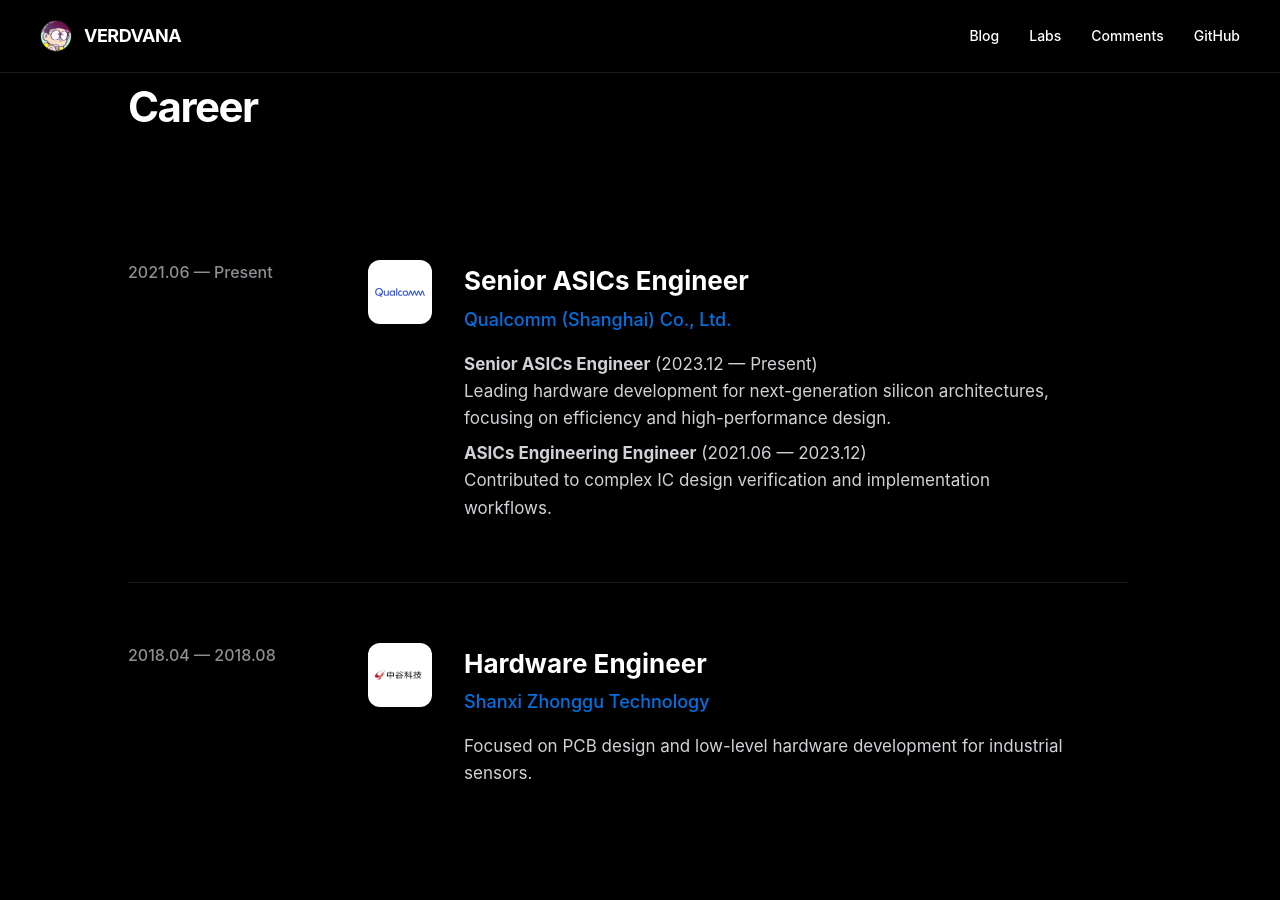
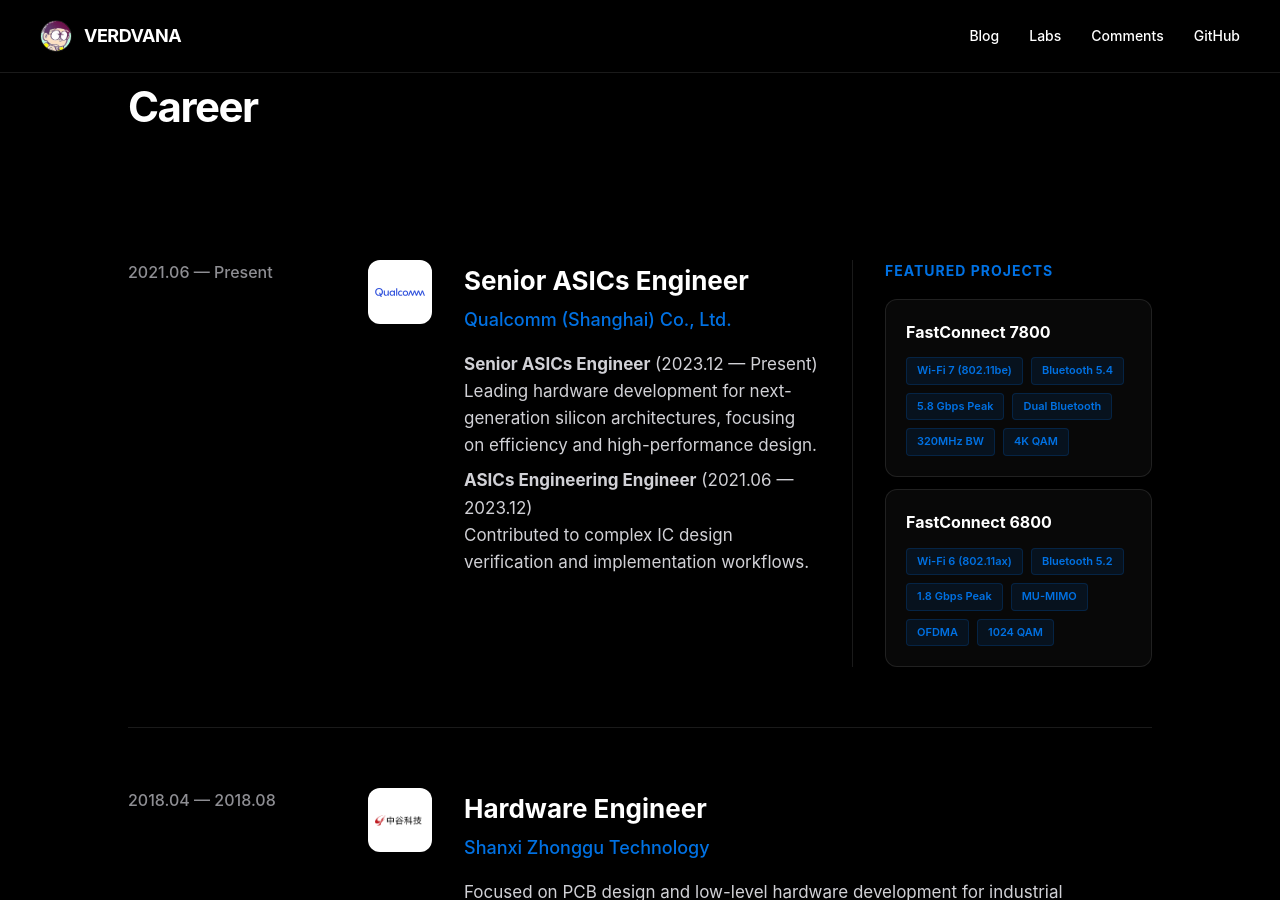
Before and after one commit to Verdvana/Verdvana.github.io, a Jekyll site: the page built from index.html, in a window 1280 px wide and 900 px high, scrolled down 1762 px. Built offline with Jekyll 4.4.1, drawn with Linux system fonts in a browser that asks for light colours.

Commit message:
add project in qualcomm

```diff
--- a/index.html
+++ b/index.html
@@ -278,7 +278,7 @@
 
         /* Career Section with Company Logos */
         .career-container {
-            max-width: 1000px;
+            max-width: 1200px;
         }
 
         .career-item {
@@ -345,6 +345,51 @@
             max-width: 600px;
         }
 
+        .projects-area {
+            flex-shrink: 0;
+            width: 300px;
+            padding-left: 32px;
+            border-left: 1px solid var(--border-color);
+        }
+
+        .projects-area h5 {
+            font-size: 14px;
+            text-transform: uppercase;
+            letter-spacing: 1px;
+            color: var(--accent-color);
+            margin-bottom: 16px;
+        }
+
+        .project-item {
+            background: rgba(255, 255, 255, 0.03);
+            padding: 20px;
+            border-radius: 12px;
+            border: 1px solid var(--border-color);
+        }
+
+        .project-item h6 {
+            font-size: 16px;
+            font-weight: 700;
+            margin-bottom: 12px;
+            color: #fff;
+        }
+
+        .project-tags {
+            display: flex;
+            flex-wrap: wrap;
+            gap: 8px;
+        }
+
+        .project-tag {
+            font-size: 11px;
+            background: rgba(0, 113, 227, 0.1);
+            color: var(--accent-color);
+            padding: 4px 10px;
+            border-radius: 4px;
+            font-weight: 600;
+            border: 1px solid rgba(0, 113, 227, 0.2);
+        }
+
         /* Footer */
         footer {
             padding: 100px 10% 120px;
@@ -399,6 +444,7 @@
             .career-item { grid-template-columns: 1fr; gap: 24px; padding: 40px 0; }
             .career-item .date { font-size: 14px; margin-bottom: 8px; }
             .career-item .info { flex-direction: column; gap: 20px; }
+            .projects-area { width: 100%; padding-left: 0; border-left: none; border-top: 1px solid var(--border-color); padding-top: 24px; margin-top: 8px; }
 
             section { padding: 80px 8%; }
             section h2 { font-size: 32px; margin-bottom: 40px; }
@@ -490,6 +536,31 @@
                         <p style="margin-bottom: 8px;"><strong>Senior ASICs Engineer</strong> (2023.12 — Present)<br>Leading hardware development for next-generation silicon architectures, focusing on efficiency and high-performance design.</p>
                         <p><strong>ASICs Engineering Engineer</strong> (2021.06 — 2023.12)<br>Contributed to complex IC design verification and implementation workflows.</p>
                     </div>
+                    <div class="projects-area">
+                        <h5>Featured Projects</h5>
+                        <div class="project-item" style="margin-bottom: 12px;">
+                            <h6>FastConnect 7800</h6>
+                            <div class="project-tags">
+                                <span class="project-tag">Wi-Fi 7 (802.11be)</span>
+                                <span class="project-tag">Bluetooth 5.4</span>
+                                <span class="project-tag">5.8 Gbps Peak</span>
+                                <span class="project-tag">Dual Bluetooth</span>
+                                <span class="project-tag">320MHz BW</span>
+                                <span class="project-tag">4K QAM</span>
+                            </div>
+                        </div>
+                        <div class="project-item">
+                            <h6>FastConnect 6800</h6>
+                            <div class="project-tags">
+                                <span class="project-tag">Wi-Fi 6 (802.11ax)</span>
+                                <span class="project-tag">Bluetooth 5.2</span>
+                                <span class="project-tag">1.8 Gbps Peak</span>
+                                <span class="project-tag">MU-MIMO</span>
+                                <span class="project-tag">OFDMA</span>
+                                <span class="project-tag">1024 QAM</span>
+                            </div>
+                        </div>
+                    </div>
                 </div>
             </div>
             <!-- Zhonggu -->
```
